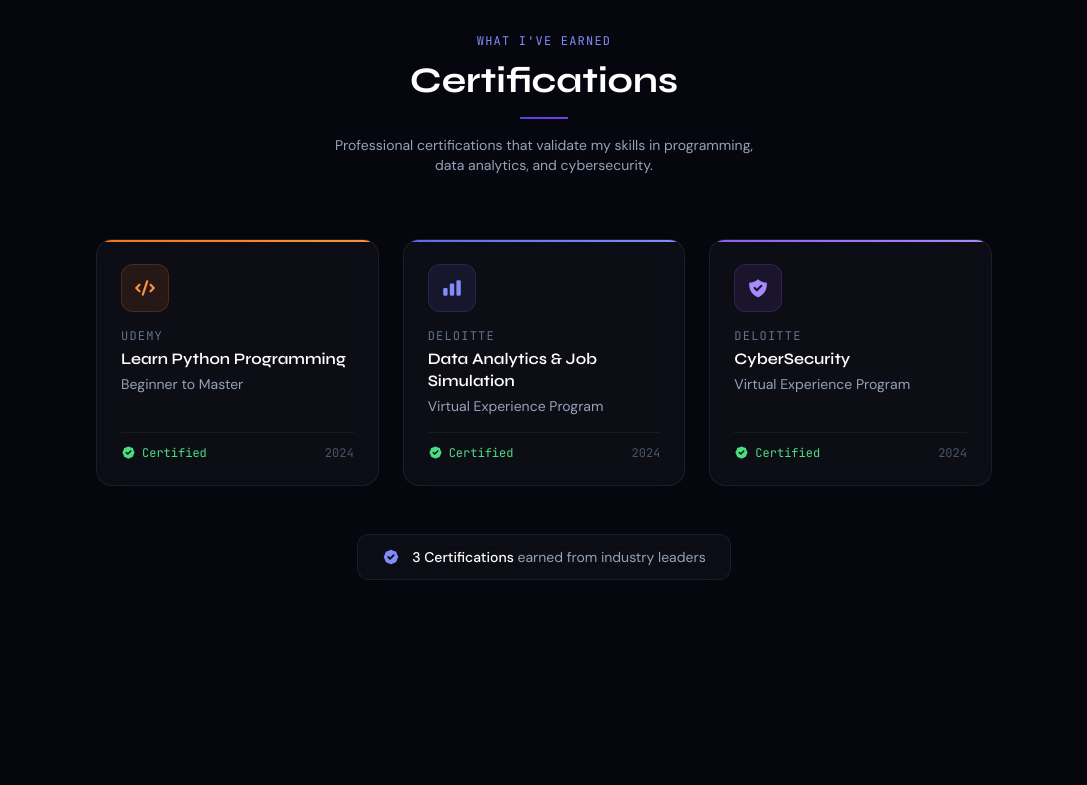
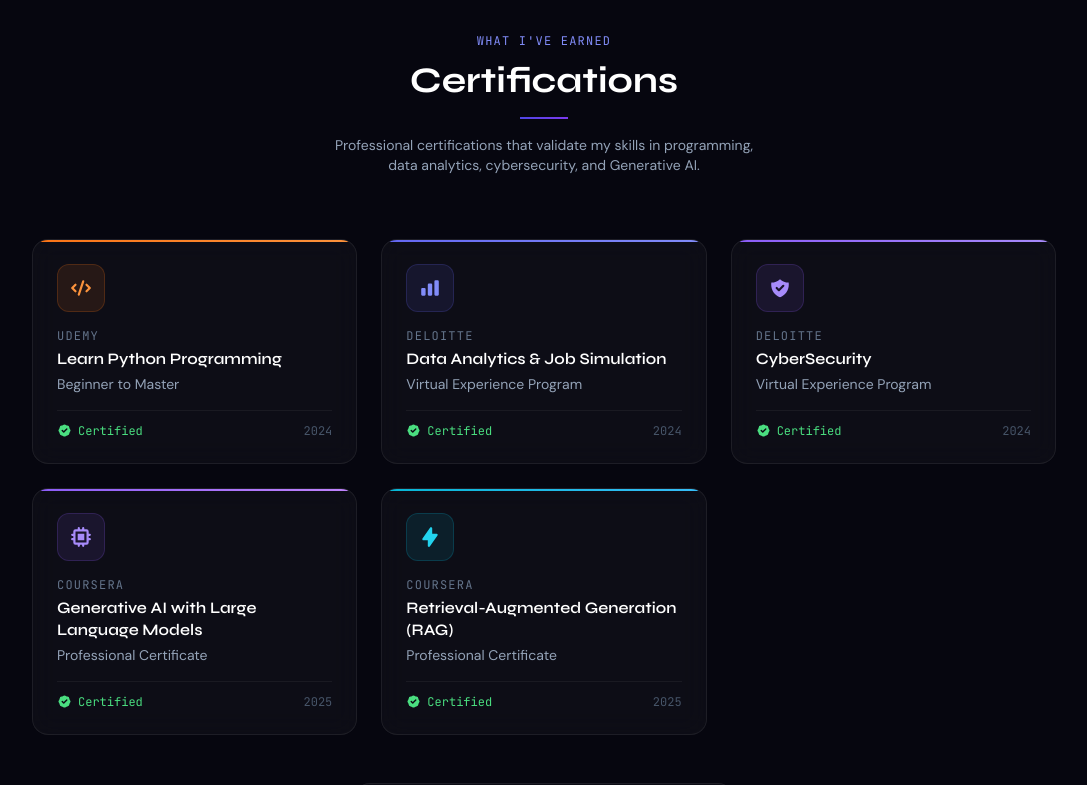
Before and after one commit to kundansurya26/Portfolio-Website, a React (Vite) app: page / in a window 1280 px wide. Shown: the part 4680-5465 px from the top of the page, without its empty margins (96-1183 px from the left). Built offline with nearby package versions, Linux system fonts and the light colour scheme.

Commit message:
Update Certifications component with new entries
Added new certifications for Generative AI and RAG.

```diff
--- a/src/components/Certifications.jsx
+++ b/src/components/Certifications.jsx
@@ -1,6 +1,13 @@
 import { motion } from 'framer-motion'
 import { useInView } from '../hooks/useInView'
-import { HiBadgeCheck, HiCode, HiShieldCheck, HiChartBar } from 'react-icons/hi'
+import {
+  HiBadgeCheck,
+  HiCode,
+  HiShieldCheck,
+  HiChartBar,
+  HiChip,
+  HiLightningBolt,
+} from 'react-icons/hi'
 
 const certifications = [
   {
@@ -36,6 +43,28 @@
     iconColor: 'text-accent-400',
     year: '2024',
   },
+  {
+    title: 'Generative AI with Large Language Models',
+    subtitle: 'Professional Certificate',
+    issuer: 'Coursera',
+    icon: HiChip,
+    color: 'from-violet-500 to-purple-400',
+    bg: 'bg-violet-500/10',
+    border: 'border-violet-500/20',
+    iconColor: 'text-violet-400',
+    year: '2025',
+  },
+  {
+    title: 'Retrieval-Augmented Generation (RAG)',
+    subtitle: 'Professional Certificate',
+    issuer: 'Coursera',
+    icon: HiLightningBolt,
+    color: 'from-cyan-500 to-sky-400',
+    bg: 'bg-cyan-500/10',
+    border: 'border-cyan-500/20',
+    iconColor: 'text-cyan-400',
+    year: '2025',
+  },
 ]
 
 export default function Certifications() {
@@ -56,16 +85,19 @@
           transition={{ duration: 0.7 }}
           className="text-center mb-16"
         >
-          <p className="font-mono text-brand-400 text-xs tracking-widest uppercase mb-3">What I've Earned</p>
+          <p className="font-mono text-brand-400 text-xs tracking-widest uppercase mb-3">
+            What I've Earned
+          </p>
           <h2 className="section-heading">Certifications</h2>
           <div className="w-12 h-0.5 bg-gradient-to-r from-brand-600 to-accent-600 mx-auto mt-4 mb-4" />
           <p className="text-slate-400 text-sm max-w-md mx-auto">
-            Professional certifications that validate my skills in programming, data analytics, and cybersecurity.
+            Professional certifications that validate my skills in programming,
+            data analytics, cybersecurity, and Generative AI.
           </p>
         </motion.div>
 
         {/* Cards */}
-        <div className="grid md:grid-cols-3 gap-6 max-w-4xl mx-auto">
+        <div className="grid md:grid-cols-3 gap-6 max-w-5xl mx-auto">
           {certifications.map((cert, i) => (
             <motion.div
               key={cert.title}
@@ -76,16 +108,22 @@
               className="glass-hover rounded-2xl p-6 flex flex-col gap-4 group relative overflow-hidden"
             >
               {/* Top gradient bar */}
-              <div className={`absolute top-0 left-0 right-0 h-0.5 bg-gradient-to-r ${cert.color}`} />
+              <div
+                className={`absolute top-0 left-0 right-0 h-0.5 bg-gradient-to-r ${cert.color}`}
+              />
 
               {/* Icon */}
-              <div className={`w-12 h-12 rounded-xl ${cert.bg} border ${cert.border} flex items-center justify-center`}>
+              <div
+                className={`w-12 h-12 rounded-xl ${cert.bg} border ${cert.border} flex items-center justify-center`}
+              >
                 <cert.icon size={22} className={cert.iconColor} />
               </div>
 
               {/* Content */}
               <div className="flex-1">
-                <p className="text-slate-500 text-xs font-mono uppercase tracking-widest mb-1">{cert.issuer}</p>
+                <p className="text-slate-500 text-xs font-mono uppercase tracking-widest mb-1">
+                  {cert.issuer}
+                </p>
                 <h3 className="font-display font-semibold text-white text-base leading-snug mb-1 group-hover:text-brand-400 transition-colors">
                   {cert.title}
                 </h3>
@@ -98,7 +136,9 @@
                   <HiBadgeCheck size={15} />
                   <span className="text-xs font-mono">Certified</span>
                 </div>
-                <span className="text-slate-600 text-xs font-mono">{cert.year}</span>
+                <span className="text-slate-600 text-xs font-mono">
+                  {cert.year}
+                </span>
               </div>
             </motion.div>
           ))}
@@ -114,7 +154,8 @@
           <div className="glass rounded-xl px-6 py-3 flex items-center gap-3">
             <HiBadgeCheck className="text-brand-400" size={18} />
             <span className="text-slate-400 text-sm">
-              <span className="text-white font-medium">3 Certifications</span> earned from industry leaders
+              <span className="text-white font-medium">5 Certifications</span>{' '}
+              earned from industry leaders
             </span>
           </div>
         </motion.div>
```
